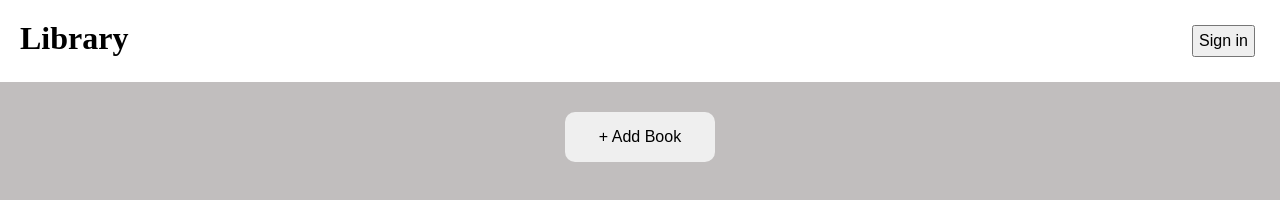
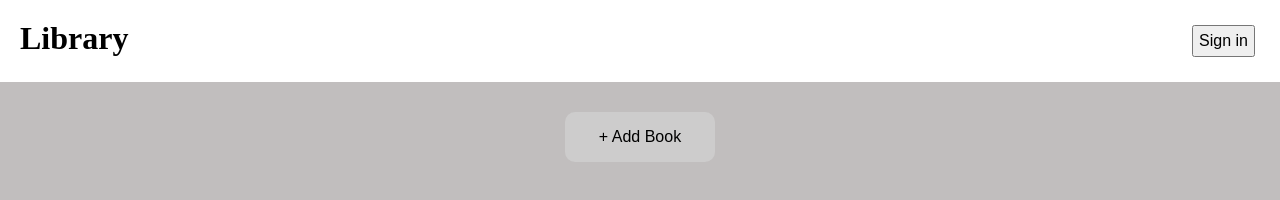
Before and after one commit to manny53365/odin-library, a plain HTML site: page index.html in a window 1280 px wide. In both pictures the pointer is over the button "+ Add Book". Drawn offline with Linux system fonts and the light colour scheme.

Commit message:
added hover effect to the add book button

```diff
--- a/css/styles.css
+++ b/css/styles.css
@@ -41,6 +41,10 @@ form, input, button {
     height: 50px;
 }
 
+.add-book-btn:hover {
+    background-color: rgb(205, 204, 204);
+}
+
 .book-cards {
     display: flex;
     flex-direction: row;
```
